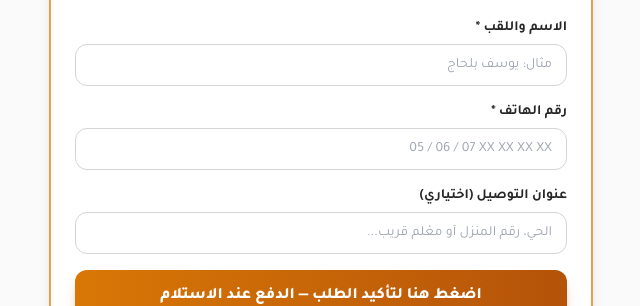
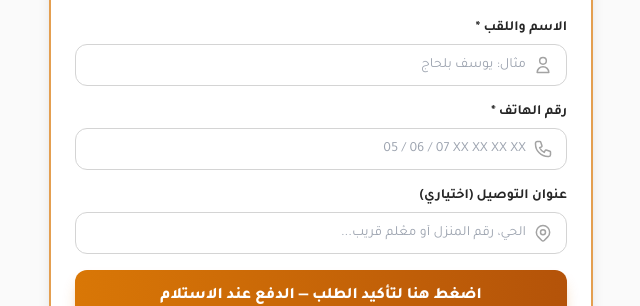
Before and after one commit to selmahacii/landingnadjib, a Next.js app: page / in a window 1280 px wide. Shown: the part 1348-1654 px from the top of the page, without its empty margins (319-959 px from the left). Built offline with nearby package versions, Linux system fonts and the light colour scheme; no server answers.

Commit message:
style: add leading icons to order form fields

```diff
--- a/components/landing/OrderForm.tsx
+++ b/components/landing/OrderForm.tsx
@@ -262,6 +262,12 @@ export const OrderForm: React.FC<OrderFormProps> = ({
         <label htmlFor="name-input" className="block text-sm font-semibold text-neutral-800 mb-1.5">
           الاسم واللقب *
         </label>
+        <div className="relative">
+          <div className="absolute inset-y-0 right-0 pr-3.5 flex items-center pointer-events-none">
+            <svg className="w-5 h-5 text-neutral-400" fill="none" viewBox="0 0 24 24" stroke="currentColor">
+              <path strokeLinecap="round" strokeLinejoin="round" strokeWidth={1.8} d="M16 7a4 4 0 11-8 0 4 4 0 018 0zM12 14a7 7 0 00-7 7h14a7 7 0 00-7-7z" />
+            </svg>
+          </div>
           <input
             id="name-input"
             data-testid="name-input"
@@ -274,12 +280,13 @@ export const OrderForm: React.FC<OrderFormProps> = ({
               if (errors.name) setErrors((prev) => ({ ...prev, name: undefined }));
             }}
             placeholder="مثال: يوسف بلحاج"
-          className={`w-full bg-white border rounded-xl px-3.5 py-2.5 text-sm text-neutral-900 focus:outline-none focus:ring-2 transition-colors ${
+            className={`w-full bg-white border rounded-xl pr-10 pl-3.5 py-2.5 text-sm text-neutral-900 focus:outline-none focus:ring-2 transition-colors ${
               errors.name
                 ? "border-red-400 focus:ring-red-400"
                 : "border-neutral-300 focus:ring-amber-500 focus:border-amber-500"
             }`}
           />
+        </div>
         {errors.name && <p className="text-xs text-red-600 mt-1">{errors.name}</p>}
       </div>
 
@@ -288,6 +295,12 @@ export const OrderForm: React.FC<OrderFormProps> = ({
         <label htmlFor="phone-input" className="block text-sm font-semibold text-neutral-800 mb-1.5">
           رقم الهاتف *
         </label>
+        <div className="relative">
+          <div className="absolute inset-y-0 right-0 pr-3.5 flex items-center pointer-events-none">
+            <svg className="w-5 h-5 text-neutral-400" fill="none" viewBox="0 0 24 24" stroke="currentColor">
+              <path strokeLinecap="round" strokeLinejoin="round" strokeWidth={1.8} d="M3 5a2 2 0 012-2h3.28a1 1 0 01.948.684l1.498 4.493a1 1 0 01-.502 1.21l-2.257 1.13a11.042 11.042 0 005.516 5.516l1.13-2.257a1 1 0 011.21-.502l4.493 1.498a1 1 0 01.684.949V19a2 2 0 01-2 2h-1C9.716 21 3 14.284 3 6V5z" />
+            </svg>
+          </div>
           <input
             id="phone-input"
             data-testid="phone-input"
@@ -301,12 +314,13 @@ export const OrderForm: React.FC<OrderFormProps> = ({
               if (errors.phone) setErrors((prev) => ({ ...prev, phone: undefined }));
             }}
             placeholder="05 / 06 / 07 XX XX XX XX"
-          className={`w-full bg-white border rounded-xl px-3.5 py-2.5 text-sm text-neutral-900 text-right focus:outline-none focus:ring-2 transition-colors ${
+            className={`w-full bg-white border rounded-xl pr-10 pl-3.5 py-2.5 text-sm text-neutral-900 text-right focus:outline-none focus:ring-2 transition-colors ${
               errors.phone
                 ? "border-red-400 focus:ring-red-400"
                 : "border-neutral-300 focus:ring-amber-500 focus:border-amber-500"
             }`}
           />
+        </div>
         {errors.phone && <p className="text-xs text-red-600 mt-1">{errors.phone}</p>}
       </div>
 
@@ -315,6 +329,13 @@ export const OrderForm: React.FC<OrderFormProps> = ({
         <label htmlFor="address-input" className="block text-sm font-semibold text-neutral-800 mb-1.5">
           عنوان التوصيل (اختياري)
         </label>
+        <div className="relative">
+          <div className="absolute inset-y-0 right-0 pr-3.5 flex items-center pointer-events-none">
+            <svg className="w-5 h-5 text-neutral-400" fill="none" viewBox="0 0 24 24" stroke="currentColor">
+              <path strokeLinecap="round" strokeLinejoin="round" strokeWidth={1.8} d="M17.657 16.657L13.414 20.9a1.998 1.998 0 01-2.827 0l-4.244-4.243a8 8 0 1111.314 0z" />
+              <path strokeLinecap="round" strokeLinejoin="round" strokeWidth={1.8} d="M15 11a3 3 0 11-6 0 3 3 0 016 0z" />
+            </svg>
+          </div>
           <input
             id="address-input"
             type="text"
@@ -324,8 +345,9 @@ export const OrderForm: React.FC<OrderFormProps> = ({
               lastFieldRef.current = "adresse";
             }}
             placeholder="الحي، رقم المنزل أو معْلَم قريب..."
-          className="w-full bg-white border border-neutral-300 rounded-xl px-3.5 py-2.5 text-sm text-neutral-900 focus:outline-none focus:ring-2 focus:ring-amber-500 focus:border-amber-500 transition-colors"
+            className="w-full bg-white border border-neutral-300 rounded-xl pr-10 pl-3.5 py-2.5 text-sm text-neutral-900 focus:outline-none focus:ring-2 focus:ring-amber-500 focus:border-amber-500 transition-colors"
           />
+        </div>
       </div>
 
       {/* Delivery validation message if missing */}
```
Lines whose indentation alone changed are shown as unchanged.
